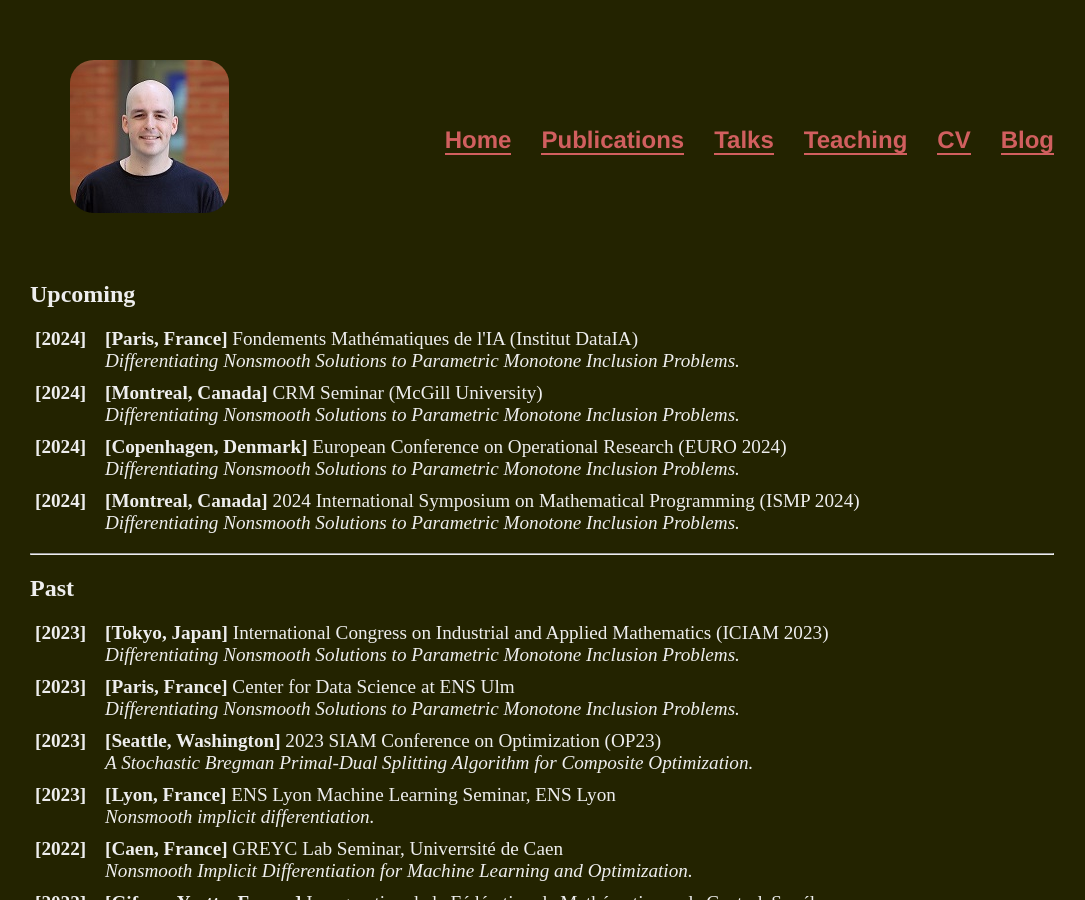
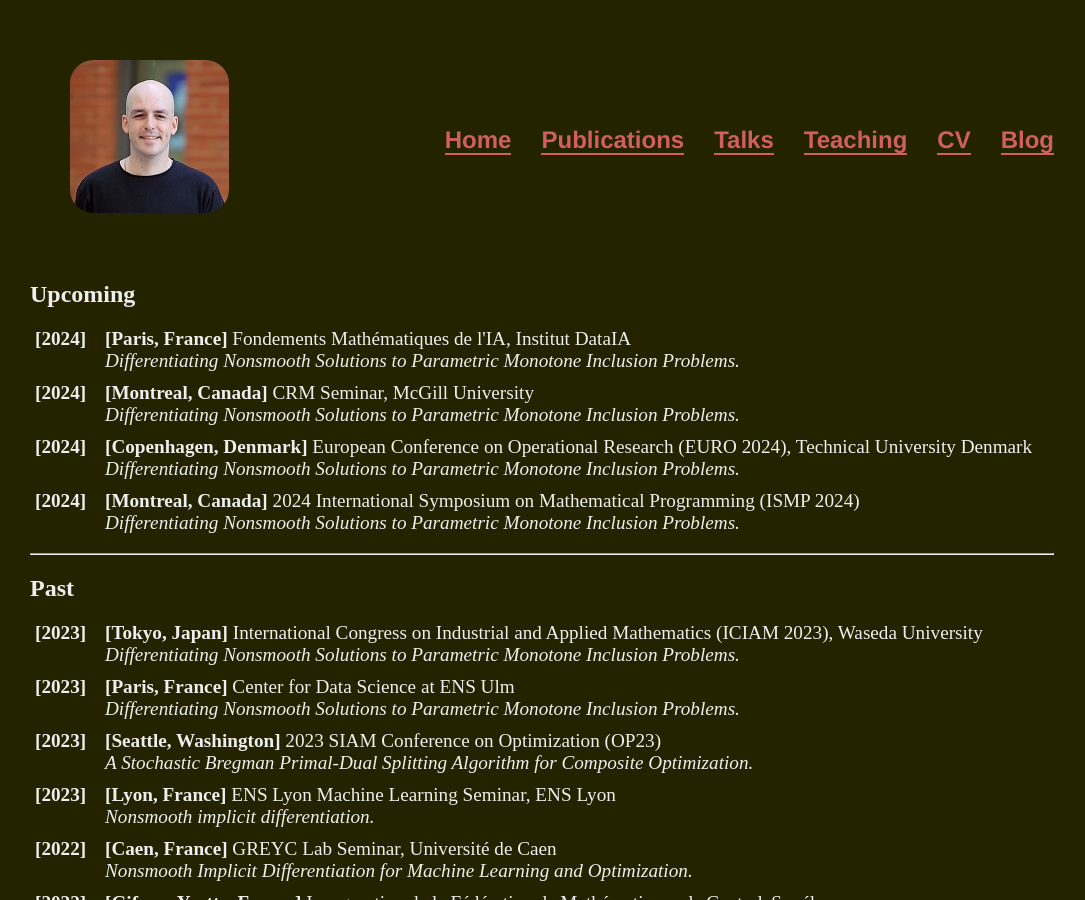
Before and after one commit to tonysf/tonysf.github.io, a Jekyll site: the page built from talks/index.html, in a window 1280 px wide and 900 px high. Shown: the whole window, without its empty margins (98-1183 px from the left). Built offline with Jekyll 4.4.1, drawn with Linux system fonts in a browser that asks for light colours.

Commit message:
Update index.html

```diff
--- a/talks/index.html
+++ b/talks/index.html
@@ -4,11 +4,11 @@ title: Talks - Antonio SILVETI-FALLS
 ---
 <h2>Upcoming</h2>
 <p><ul class="publications">
-	<label><b>[2024]</b></label><li>  <b>[Paris, France]</b> Fondements Mathématiques de l'IA (Institut DataIA)<br>
+	<label><b>[2024]</b></label><li>  <b>[Paris, France]</b> Fondements Mathématiques de l'IA, Institut DataIA<br>
 		<i>Differentiating Nonsmooth Solutions to Parametric Monotone Inclusion Problems.</i></li>
-	<label><b>[2024]</b></label><li>  <b>[Montreal, Canada]</b> CRM Seminar (McGill University)<br>
+	<label><b>[2024]</b></label><li>  <b>[Montreal, Canada]</b> CRM Seminar, McGill University<br>
 		<i>Differentiating Nonsmooth Solutions to Parametric Monotone Inclusion Problems.</i></li>
-	<label><b>[2024]</b></label><li>  <b>[Copenhagen, Denmark]</b> European Conference on Operational Research (EURO 2024)<br>
+	<label><b>[2024]</b></label><li>  <b>[Copenhagen, Denmark]</b> European Conference on Operational Research (EURO 2024), Technical University Denmark<br>
 		<i>Differentiating Nonsmooth Solutions to Parametric Monotone Inclusion Problems.</i></li>
 	<label><b>[2024]</b></label><li>  <b>[Montreal, Canada]</b> 2024 International Symposium on Mathematical Programming (ISMP 2024)<br>
 		<i>Differentiating Nonsmooth Solutions to Parametric Monotone Inclusion Problems.</i></li>
@@ -16,7 +16,7 @@ title: Talks - Antonio SILVETI-FALLS
 <hr>
 <h2>Past</h2>
 <p><ul class="publications">
-	<label><b>[2023]</b></label><li>  <b>[Tokyo, Japan]</b> International Congress on Industrial and Applied Mathematics (ICIAM 2023)<br>
+	<label><b>[2023]</b></label><li>  <b>[Tokyo, Japan]</b> International Congress on Industrial and Applied Mathematics (ICIAM 2023), Waseda University<br>
 		<i>Differentiating Nonsmooth Solutions to Parametric Monotone Inclusion Problems.</i></li>
 	<label><b>[2023]</b></label><li>  <b>[Paris, France]</b> Center for Data Science at ENS Ulm<br>
 		<i>Differentiating Nonsmooth Solutions to Parametric Monotone Inclusion Problems.</i></li>
@@ -24,7 +24,7 @@ title: Talks - Antonio SILVETI-FALLS
 		<i>A Stochastic Bregman Primal-Dual Splitting Algorithm for Composite Optimization.</i></li>
 	<label><b>[2023]</b></label><li>  <b>[Lyon, France]</b> ENS Lyon Machine Learning Seminar, ENS Lyon<br>
 		<i>Nonsmooth implicit differentiation.</i></li>
-	<label><b>[2022]</b></label><li>  <b>[Caen, France]</b> GREYC Lab Seminar, Univerrsité de Caen<br>
+	<label><b>[2022]</b></label><li>  <b>[Caen, France]</b> GREYC Lab Seminar, Université de Caen<br>
 		<i>Nonsmooth Implicit Differentiation for Machine Learning and Optimization.</i></li>
 	<label><b>[2022]</b></label><li>  <b>[Gif-sur-Yvette, France]</b> Inauguration de la Fédération de Mathématiques de CentraleSupélec<br>
 		<i>Nonsmooth Implicit Differentiation for Machine Learning and Optimization.</i></li>
```
